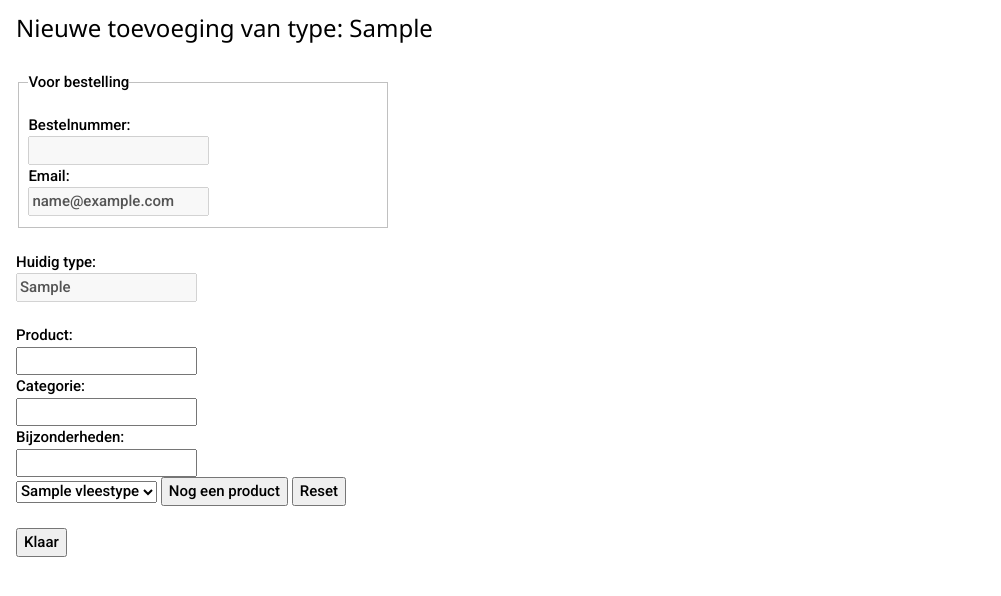
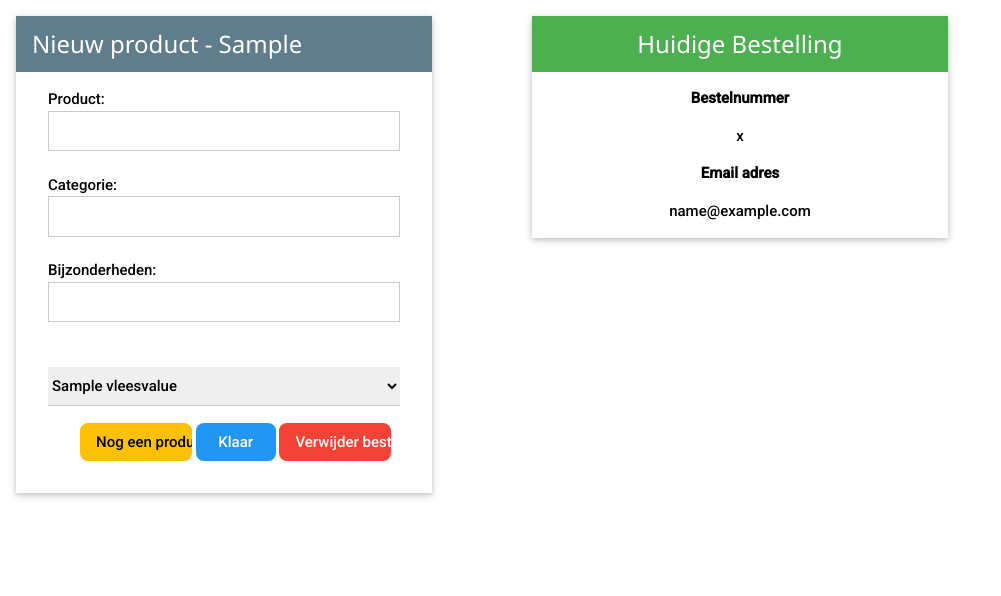
Before and after one commit to TimAngevare/BestellingenKerst, a Django app: template kerst/templates/nieuwApp/gekozenNieuw.html in a window 1280 px wide. Shown: the part 120-716 px from the top of the page, without its empty margins (0-1001 px from the left). Run offline with Django 3.2, Linux system fonts and the light colour scheme; the template is opened without the code that fills it: most values are stand-ins (such as "Sample title", 1, 10 or a date in 2020); grey boxes are pictures that could not be loaded.

Commit message:
snijdvlees correcte optie tot snijden invullen

```diff
--- a/kerst/nieuwApp/forms.py
+++ b/kerst/nieuwApp/forms.py
@@ -5,10 +5,10 @@ TYPE_OPTION = (
     ("menu", "Menu"),
     ("gourmet", "Gourmet"),
     ("formaat", "Bepaald formaat"),
-    ("bronvlees", "Vlees uit..."),
+    ("bronvlees", "Speciaalvlees"),
     ("standaard", "Standaard"),
 )
 
 class NieuweBestellingForm(forms.Form):
-    prod_type = forms.ChoiceField(label="Type product", choices=TYPE_OPTION)
-    usr_email = forms.EmailField(label="E-mail adres", max_length=100)
+    prod_type = forms.ChoiceField(label="Type product", choices=TYPE_OPTION, widget=forms.Select(attrs={'class': 'w3-select'}))
+    usr_email = forms.EmailField(label="E-mail adres", max_length=100, widget=forms.EmailInput(attrs={'class': 'w3-input w3-border w3-light-grey'}))
--- a/kerst/templates/nieuwApp/gekozenNieuw.html
+++ b/kerst/templates/nieuwApp/gekozenNieuw.html
@@ -1,29 +1,24 @@
 {% extends 'main.html' %}
 
 {% block content %}
-<div class="w3-container">
-    <h3>Nieuwe toevoeging van type: {{gekozen_type}}</h3>
+
 {% if error_message %}<div class="w3-panel w3-red"><p>{{ error_message }}</p></div>{% endif %}
-    <form autocomplete="off" action="{% url 'nieuwApp:nieuwproduct' %}" method="post" style="width: 30%;">
+
+<div class="w3-row w3-margin">
+    <div class="w3-card w3-third" style="margin-right: 100px;">
+        <header class="w3-container w3-blue-grey">
+            <h3>Nieuw product - {{gekozen_type}}</h3>
+        </header>
+        <form autocomplete="off" action="{% url 'nieuwApp:nieuwproduct' %}" method="post" class="w3-container w3-margin">
             {% csrf_token %}
-        <fieldset>
-            <legend><p>Voor bestelling</p></legend>
-            <label for="bestelnr">Bestelnummer:</label><br>
-            <input type='number' id="bestelnr" name="bestelnr" value="{{ passed_bestelnr }}" disabled><br>
-            <input type='hidden' id="bestelnr" name="bestelnr" value="{{ passed_bestelnr }}">
+            <input type="hidden" name="huidig_type" id="huidig_type" value="{{ gekozen_type }}">
+            <input type="hidden" name="bestelnr" id="bestelnr" value="{{ passed_bestelnr }}">
+            <input type="hidden" name="usr_email" id="usr_email" value="{{ passed_email }}">
 
-            <label for="usr_email">Email:</label><br>
-            <input type='email' id="usr_email" name="usr_email" value="{{ passed_email }}" disabled><br>
-            <input type='hidden' id="usr_email" name="usr_email" value="{{ passed_email }}">
 
-        </fieldset><br>
-
-        <label for="huidig_type">Huidig type:</label><br>
-        <input type="text" name="huidig_type" id="huidig_type" value="{{ gekozen_type }}" disabled><br>
-        <input type="hidden" name="huidig_type" id="huidig_type" value="{{ gekozen_type }}"><br>
 
             <label for="product">Product:</label><br>
-        <input list="products" id="product" name="product" required>
+            <input class="w3-input w3-border" list="products" id="product" name="product" required>
             <datalist id="products">
             {% for prod in products_list %}
             <option value="{{prod}}">
@@ -31,18 +26,18 @@
             </datalist><br>
 
             <label for="cat">Categorie:</label><br>
-        <input type='text' id="cat" name="cat" required><br>
+            <input class="w3-input w3-border" type='text' id="cat" name="cat" required><br>
 
             {% if gekozen_type == 'snijdvlees' %}
                 <label for="gewicht">Gewicht:</label><br>
-        <input type='number' id="gewicht" name="gewicht" required><br>
+                <input class="w3-input w3-border" type='number' id="gewicht" name="gewicht" required><br>
 
                 <label for="snijden">Snijden:</label><br>
-        <input type='text' id="snijden" name="snijden" required><br>
+                <input class="w3-input w3-border" type='text' id="snijden" name="snijden" pattern="(\d+:\d+,)+" required><br>
 
             {% elif gekozen_type == 'menu' %}
                 <label for="aantal">Aantal:</label><br>
-        <input type='number' id="aantal" name="aantal" required><br>
+                <input class="w3-input w3-border" type='number' id="aantal" name="aantal" required><br>
 
             {% elif gekozen_type == 'gourmet' %}
                 <label for="config">Configuratie:</label><br>
@@ -52,17 +47,40 @@
             {% endif %}
 
             <label for="bijz">Bijzonderheden:</label><br>
-        <input type='text' id="bijz" name="bijz"><br>
+            <input class="w3-input w3-border" type='text' id="bijz" name="bijz"><br><br>
 
-        <select name='prod_type'>
-            {% for vleestype in type_list %}
-            <option value="{{ vleestype }}">{{ vleestype }}</option>
+            <select name='prod_type' class="w3-select">
+                {% for vleeskey, vleesvalue in type_dict.items %}
+                <option value="{{ vleeskey }}">{{ vleesvalue }}</option>
                 {% endfor %}
-        </select>
-        <input type="submit" name="done" value="Nog een product">
-        <input type="reset" value="Reset"><br><br>
-        <input type="submit" name="done" value="Klaar">
+            </select><br>
+
+            <div class="w3-bar w3-container w3-margin">
+                <input class="w3-btn w3-round-large w3-amber" style="width: 35%;" type="submit" name="done" value="Nog een product">
+                <input class="w3-btn w3-round-large w3-blue" style="width: 25%;" type="submit" name="done" value="Klaar">
+                <input class="w3-btn w3-round-large w3-red" style="width: 35%;" type="submit" name="done" value="Verwijder bestelling">
+            </div>
         </form>
+    </div>
+
+    <div class="w3-card w3-third w3-center">
+        <header class="w3-container w3-green">
+                <h3>Huidige Bestelling</h3>
+        </header>
+        <div class="w3-container">
+            <p><strong>Bestelnummer</strong></p>
+            <p>{{passed_bestelnr}}</p>
+            <p><strong>Email adres</strong></p>
+            <p>{{passed_email}}</p>
+        </div>
+    </div>
 
 </div>
+
+<script>
+    var snijd_input = document.getElementById('snijden');
+    snijd_input.oninvalid = function(event) {
+        event.target.setCustomValidity('x aantal keer: (gewicht):(aantal),');
+    }
+</script>
 {% endblock content %}
--- a/kerst/templates/nieuwApp/nieuw.html
+++ b/kerst/templates/nieuwApp/nieuw.html
@@ -5,11 +5,11 @@
 {% block content %}
 <div class="w3-container">
     <h1>Nieuwe bestelling</h1>
-    <form action="{% url 'nieuwApp:nieuwbestelling' %}" method="post">
+    <form action="{% url 'nieuwApp:nieuwbestelling' %}" method="post" class="w3-container" style="width: 50%;">
     {% csrf_token %}
         {% if error_message %}<div class="w3-panel w3-red"><p>{{ error_message }}</p></div>{% endif %}
         {{ form }}
-        <input type="submit" name="done" value="Kies">
+        <br><input type="submit" name="done" value="Kies" class="w3-input w3-btn w3-teal">
     </form>
 </div>
 
```
Also changed, not shown: kerst/nieuwApp/views.py (+28 -6 lines), kerst/templates/nieuwApp/bestellingAfmaken.html (+17 -10 lines). Lines whose indentation alone changed are shown as unchanged.
